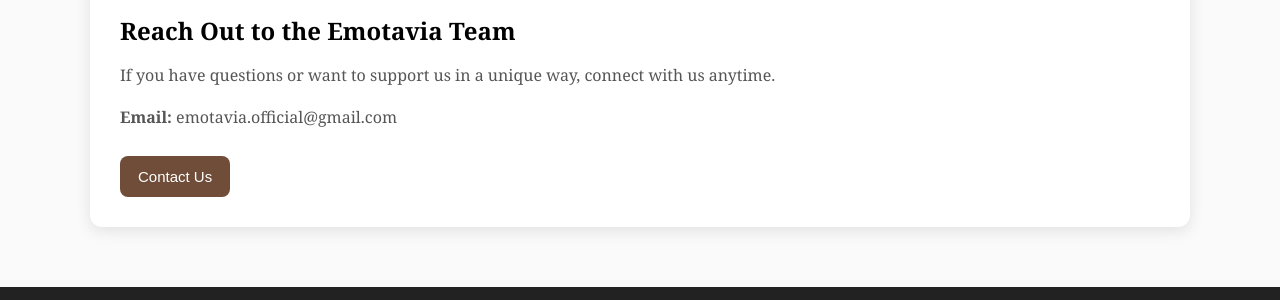
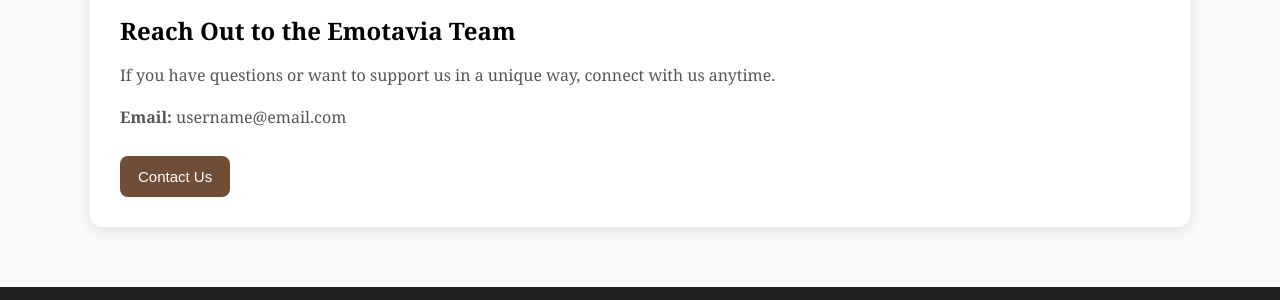
Before and after one commit to nadar-prince/emotavia-project, a Flask app: page /user_support in a window 1280 px wide. Shown: the part 1090-1390 px from the top of the page. Run offline with Flask 3, Linux system fonts and the light colour scheme; the visitor is signed in with stand-in values (Sample User, id 1).

Commit message:
Update user_support.html

```diff
--- a/templates/user_support.html
+++ b/templates/user_support.html
@@ -68,9 +68,10 @@
     <div class="support-section">
         <h2>Reach Out to the Emotavia Team</h2>
         <p>If you have questions or want to support us in a unique way, connect with us anytime.</p>
-        <p><strong>Email:</strong> emotavia.official@gmail.com</p>
+        <p><strong>Email:</strong> username@email.com</p>
         <button class="user-support-contactus" id="user-support-contactus">Contact Us</button>
     </div>
 </div>
 
+
 {% endblock %}
```
